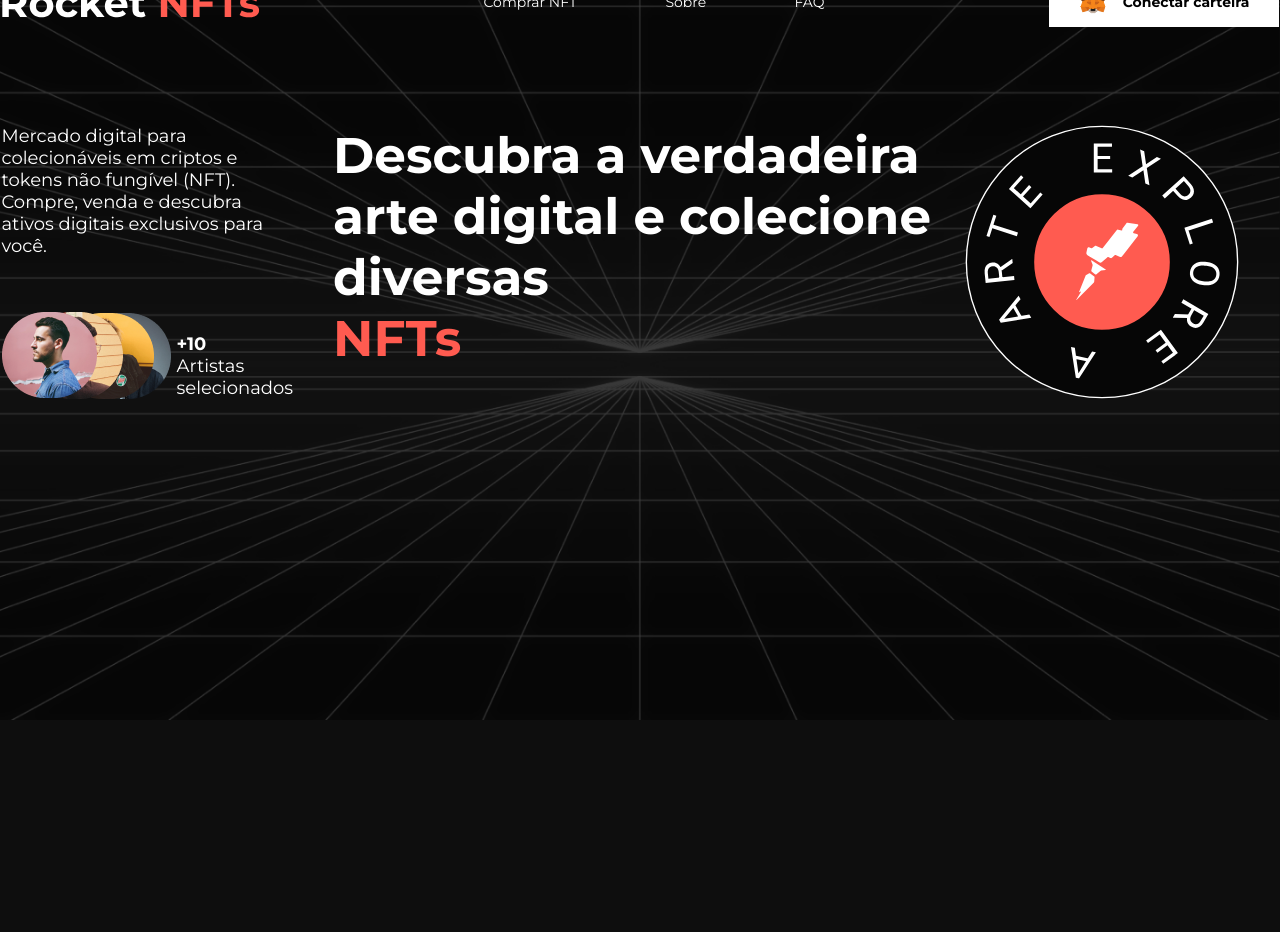
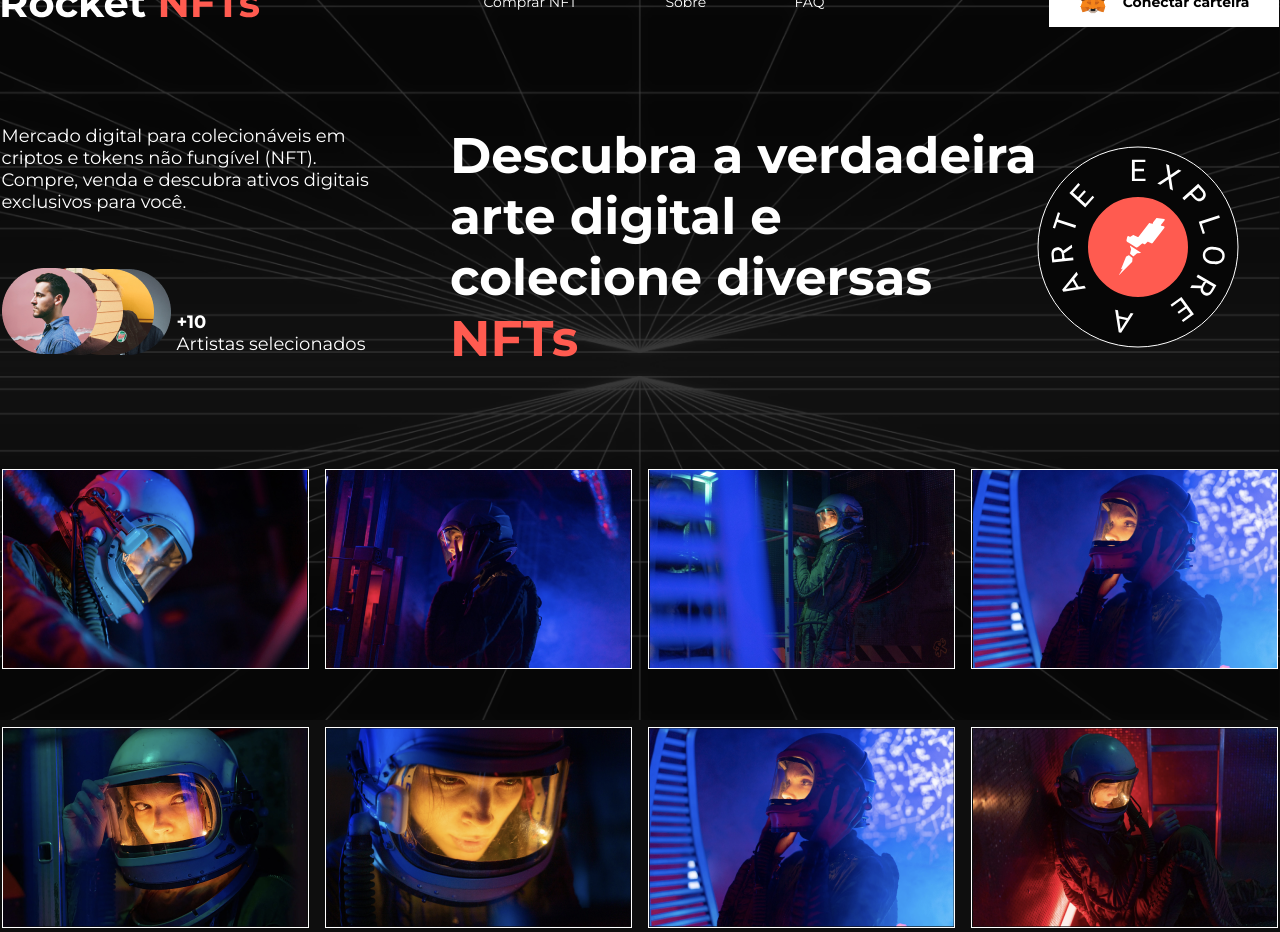
Before and after one commit to brunood07/rocket-nfts, a React (Vite) app: page / in a window 1280 px wide. Shown: the part 80-1012 px from the top of the page. Before the commit the page ends 800 px from the top, so only its background shows below. Built offline with nearby package versions, Linux system fonts and the light colour scheme.

Commit message:
feat: gallery created

```diff
--- /dev/null
+++ b/src/components/Gallery/index.tsx
@@ -0,0 +1,32 @@
+import GalleryImg1 from "../../assets/galeria-1.png";
+import GalleryImg2 from "../../assets/galeria-2.png";
+import GalleryImg3 from "../../assets/galeria-3.png";
+import GalleryImg4 from "../../assets/galeria-4.png";
+import GalleryImg5 from "../../assets/galeria-5.png";
+import GalleryImg6 from "../../assets/galeria-6.png";
+import GalleryImg7 from "../../assets/galeria-7.png";
+import GalleryImg8 from "../../assets/galeria-8.png";
+
+import { GalleryImage } from "../GalleryImage";
+
+import { GalleryContainer, Row } from "./styles";
+
+export function Gallery() {
+  return (
+    <GalleryContainer>
+      <Row>
+        <GalleryImage src={GalleryImg1} />
+        <GalleryImage src={GalleryImg2} />
+        <GalleryImage src={GalleryImg3} />
+        <GalleryImage src={GalleryImg4} />
+      </Row>
+
+      <Row>
+        <GalleryImage src={GalleryImg5} />
+        <GalleryImage src={GalleryImg6} />
+        <GalleryImage src={GalleryImg7} />
+        <GalleryImage src={GalleryImg8} />
+      </Row>
+    </GalleryContainer>
+  );
+}
--- /dev/null
+++ b/src/components/Gallery/styles.ts
@@ -0,0 +1,18 @@
+import styled from "styled-components";
+
+export const GalleryContainer = styled.div`
+  display: flex;
+  flex-direction: column;
+
+  gap: 60px;
+
+  width: 1277px;
+
+  margin-top: 100px;
+`;
+
+export const Row = styled.div`
+  display: flex;
+
+  gap: 16px;
+`;
--- /dev/null
+++ b/src/components/GalleryImage/index.tsx
@@ -0,0 +1,14 @@
+import { Container } from "./styles";
+
+interface GalleryImageProps {
+  src: string;
+  alt?: string;
+}
+
+export function GalleryImage({ src, alt }: GalleryImageProps) {
+  return (
+    <Container>
+      <img src={src} alt={alt} />
+    </Container>
+  );
+}
--- /dev/null
+++ b/src/components/GalleryImage/styles.ts
@@ -0,0 +1,12 @@
+import styled from "styled-components";
+
+export const Container = styled.div`
+  width: 307px;
+  height: 198px;
+
+  img {
+    object-fit: contain;
+
+    border: 1px solid var(--text-color);
+  }
+`;
--- a/src/components/Hero/index.tsx
+++ b/src/components/Hero/index.tsx
@@ -29,9 +29,9 @@ export function Hero() {
       </ArtistsContainer>
       <BannerContainer>
         <TextSection>
-          <Section>
-            Descubra a verdadeira arte digital e colecione diversas
-          </Section>
+          <Section>Descubra a verdadeira</Section>
+          <Section>arte digital e</Section>
+          <Section>colecione diversas</Section>
           <p>NFTs</p>
         </TextSection>
         <img src={BadgeIMG} alt="" />
--- a/src/components/Hero/styles.ts
+++ b/src/components/Hero/styles.ts
@@ -3,6 +3,7 @@ import styled from "styled-components";
 export const HeroContainer = styled.div`
   display: flex;
   flex-direction: row;
+  justify-content: space-between;
 
   width: 1277px;
 
@@ -44,7 +45,7 @@ export const BannerContainer = styled.div`
   display: flex;
   flex-direction: row;
 
-  margin: 0 40px;
+  margin-right: 40px;
 `;
 
 export const TextSection = styled.div`
--- a/src/pages/Home/index.tsx
+++ b/src/pages/Home/index.tsx
@@ -1,3 +1,4 @@
+import { Gallery } from "../../components/Gallery";
 import { Header } from "../../components/Header";
 import { Hero } from "../../components/Hero";
 
@@ -8,6 +9,7 @@ export function Home() {
     <Container>
       <Header />
       <Hero />
+      <Gallery />
     </Container>
   );
 }
```
